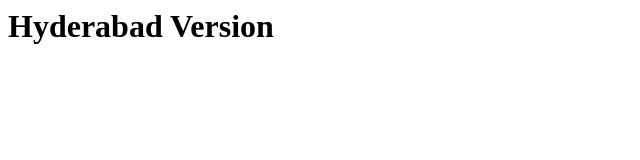
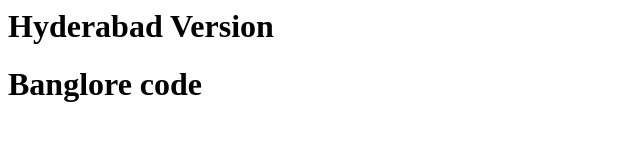
Before and after one commit to KrishnaSaiRadhesh/GitClonePractice, a plain HTML site: page index.html in a window 1280 px wide. Shown: the whole page, without its empty margins (0-640 px from the left). Drawn offline with Linux system fonts and the light colour scheme.

Commit message:
Banglore

```diff
--- a/index.html
+++ b/index.html
@@ -1 +1,3 @@
 <h1>Hyderabad Version</h1>
+
+<h1>Banglore code</h1>
```
